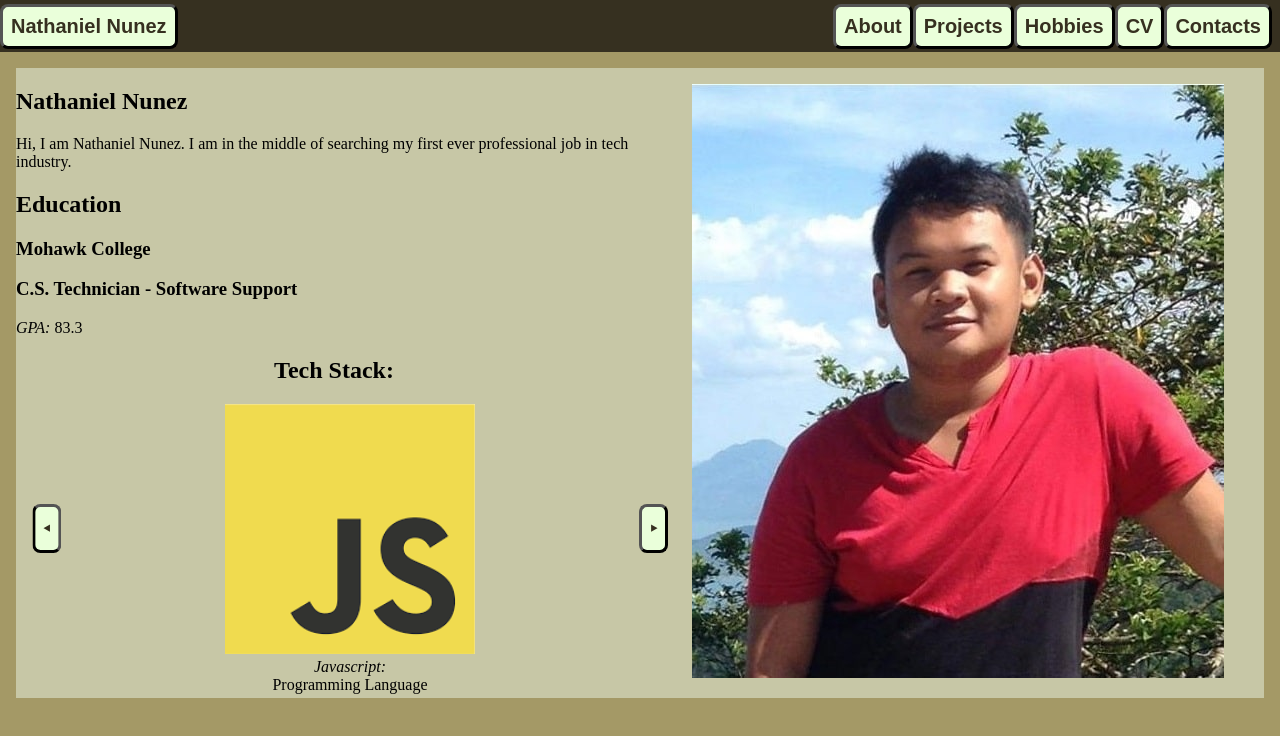
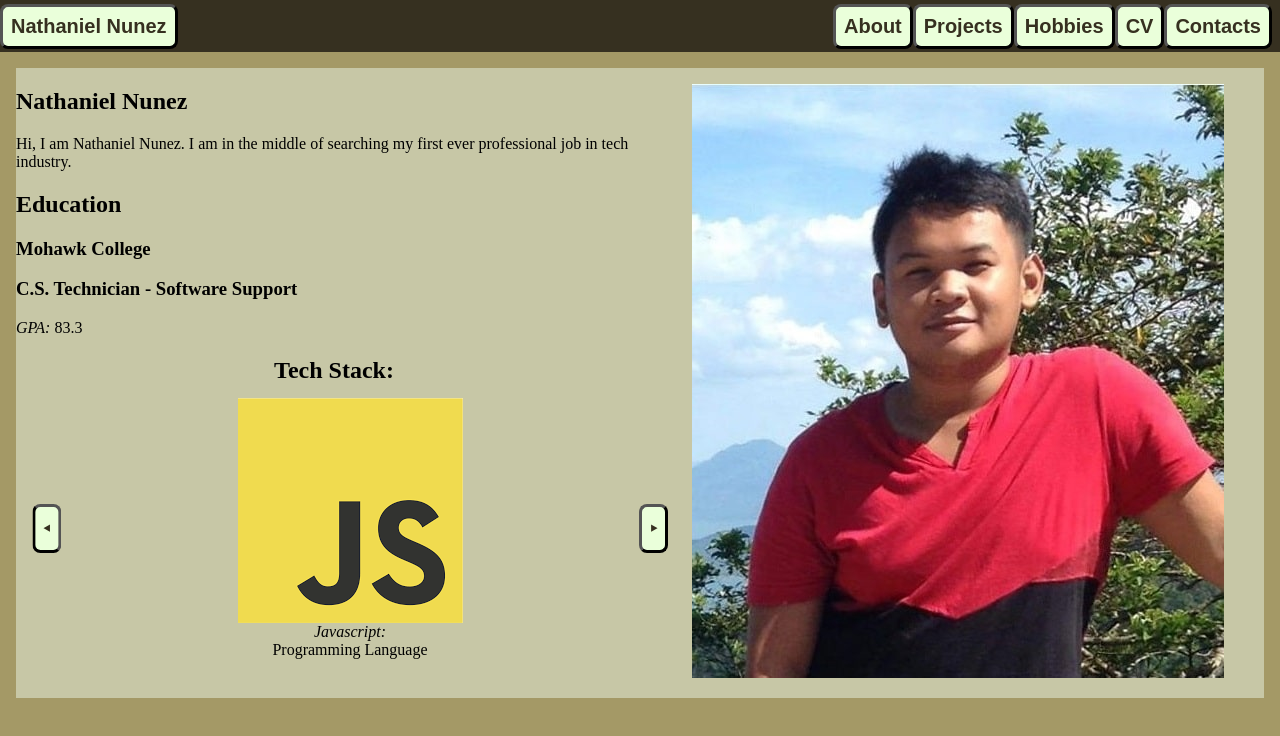
Before and after one commit to natnunez1996/natnunez1996, a React (Vite) app: page /about in a window 1280 px wide. Shown: the top 736 px of the page. Built offline with nearby package versions, Linux system fonts and the light colour scheme.

Commit message:
Refactor: Fixed styling

```diff
--- a/src/components/Card/card.scss
+++ b/src/components/Card/card.scss
@@ -1,9 +1,8 @@
 .card {
-  width: 250px;
-  height: 250px;
+  display: flex;
+  flex-direction: column;
   img {
-    width: 100%;
-    height: 100%;
+    align-self: center;
   }
   figcaption {
     text-align: center;
```
